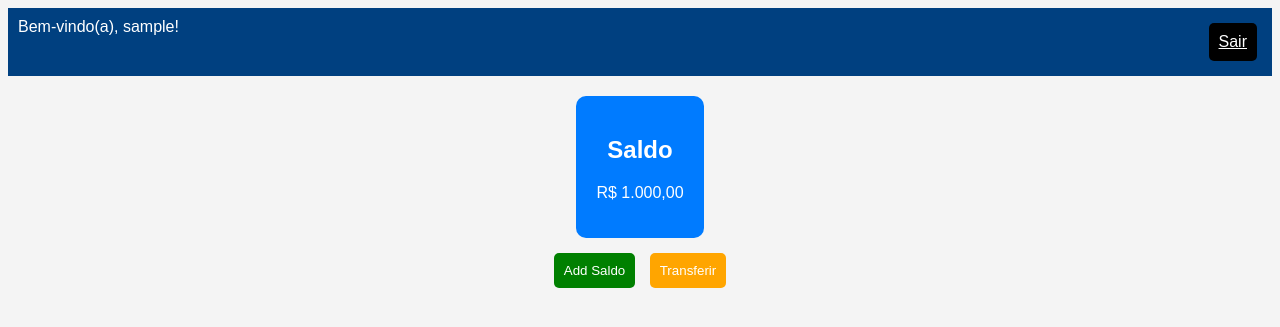
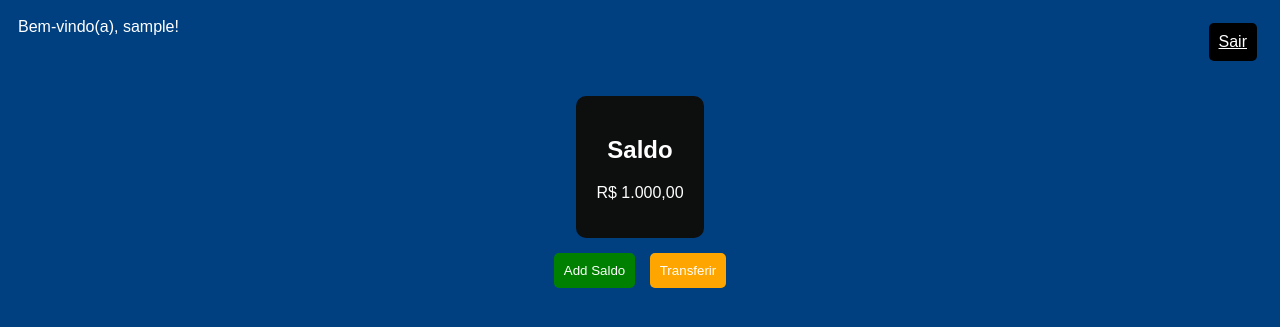
Before and after one commit to laisevdev/onbank, a Django app: template autenticacao/templates/autenticacao/dashboard.html in a window 1280 px wide. Shown: the top 327 px of the page. Run offline with Django 5.2, Linux system fonts and the light colour scheme; the template is opened without the code that fills it: most values are stand-ins (such as "Sample title", 1, 10 or a date in 2020).

Commit message:
refactor: change background and card color

```diff
--- a/autenticacao/templates/autenticacao/dashboard.html
+++ b/autenticacao/templates/autenticacao/dashboard.html
@@ -7,7 +7,7 @@
     <style>
         body {
             font-family: Arial, sans-serif;
-            background-color: #f4f4f4;
+            background: #004080;
             text-align: center;
         }
         .top-bar {
@@ -18,7 +18,7 @@
             color: white;
         }
         .saldo-card {
-            background: #007bff;
+            background:rgb(13, 14, 14);
             color: white;
             padding: 20px;
             border-radius: 10px;
```
